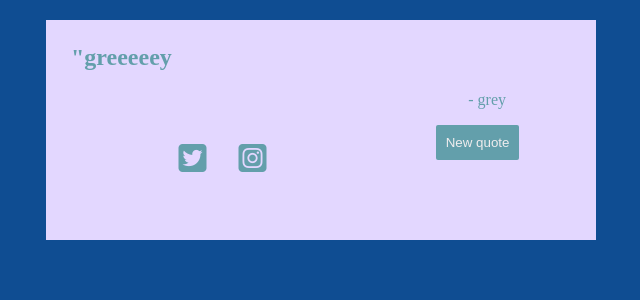
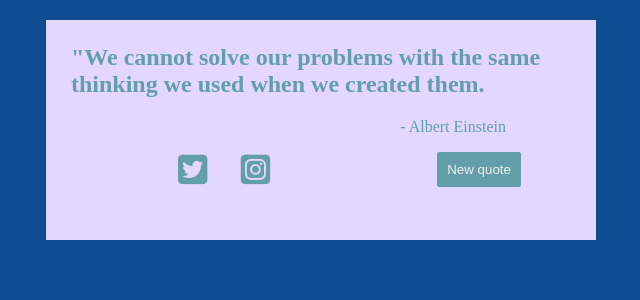
Before and after one commit to Fr33yr/randomequotes, a React (Create React App) app: page / in a window 1280 px wide. Shown: the top 300 px of the page, without its empty margins (319-959 px from the left). Built offline with nearby package versions, Linux system fonts and the light colour scheme.

Commit message:
quotes added

```diff
--- a/src/App.css
+++ b/src/App.css
@@ -31,11 +31,12 @@ ul {
   display: flex;
   flex-direction: row;
   justify-content: center;
-
+  margin: 0;
 }
 
 a{
-  font-size: 2rem;
+  position: inherit;
+  font-size: 2.1rem;
   padding: .5em;
   color: #639FAB;
 }
--- a/src/App.js
+++ b/src/App.js
@@ -5,38 +5,38 @@ export function App() {
 
   const quotes = [
     {   id:1,
-        text:'some randome text',
-        author: 'author name'
+        text:'Nothing is too wonderful to be true if it be consistent with the laws of nature.',
+        author: 'Michael Faraday'
     },
     {
         id:2,
-        text: 'blueeeee',
-        author: 'blue'
+        text: 'Innovation distinguishes between a leader and a follower.',
+        author: 'Steve Jobs'
     },
     {
         id:3,
-        text: 'reeeeed',
-        author: 'red'
+        text: 'The highest activity a human being can attain is learning for understanding, because to understand is to be free.',
+        author: 'Baruch Spinoza'
     },
     {
         id:4,
-        text: 'yelloooow',
-        author: 'yellow'
+        text: 'Success is a lousy teacher. It seduces smart people into thinking they can’t lose.',
+        author: 'Bill Gates'
     },
     {
         id:5,
-        text: 'greeen',
-        author: 'green'
+        text: 'The world breaks everyone and afterward many are strong at the broken places.',
+        author: 'Ernest Hemingway'
     },
     {
         id:6,
-        text: 'greeeeey',
-        author: 'grey'
+        text: 'We cannot solve our problems with the same thinking we used when we created them.',
+        author: 'Albert Einstein'
     },
     {
         id:7,
-        text: 'piiiink',
-        author: 'pink'
+        text: 'We must believe that we are gifted for something and that this thing must be attained.',
+        author: 'Marie Curie'
     }];
 
 
@@ -47,7 +47,6 @@ export function App() {
   const handleClick = () => {
     const randomNumber = Math.floor(Math.random() * (quotes.length));
     setQindex(randomNumber);
-    console.log(randomNumber);
   }
 
 
```
